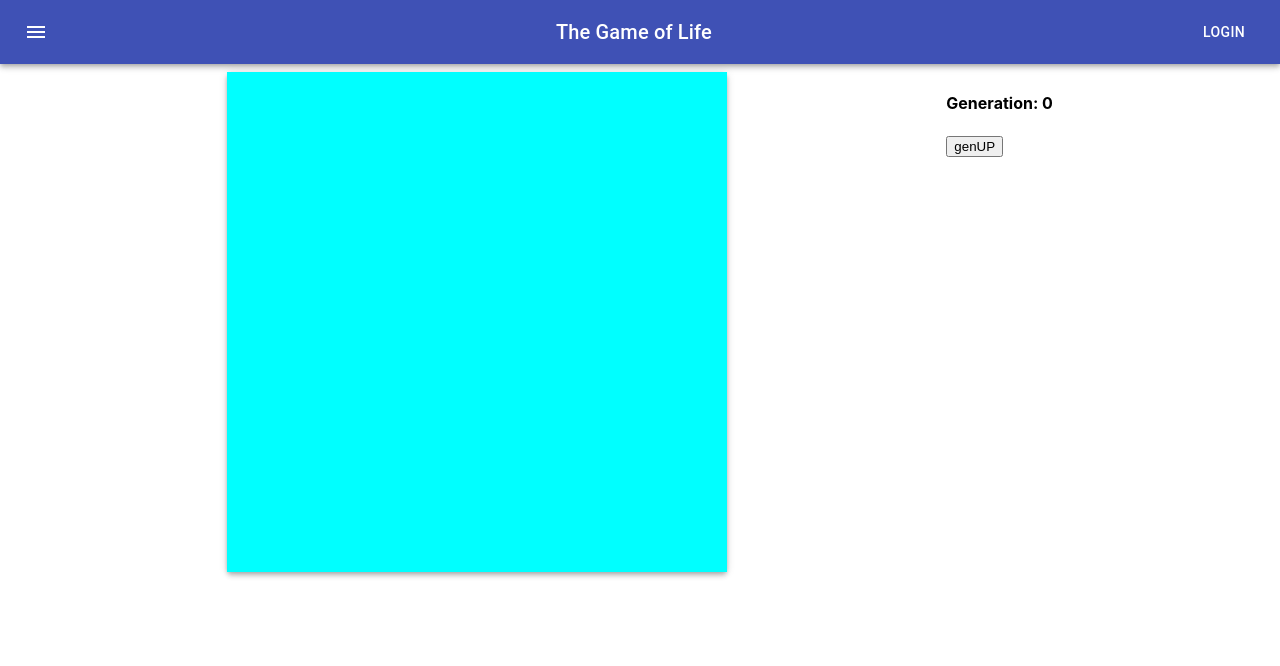
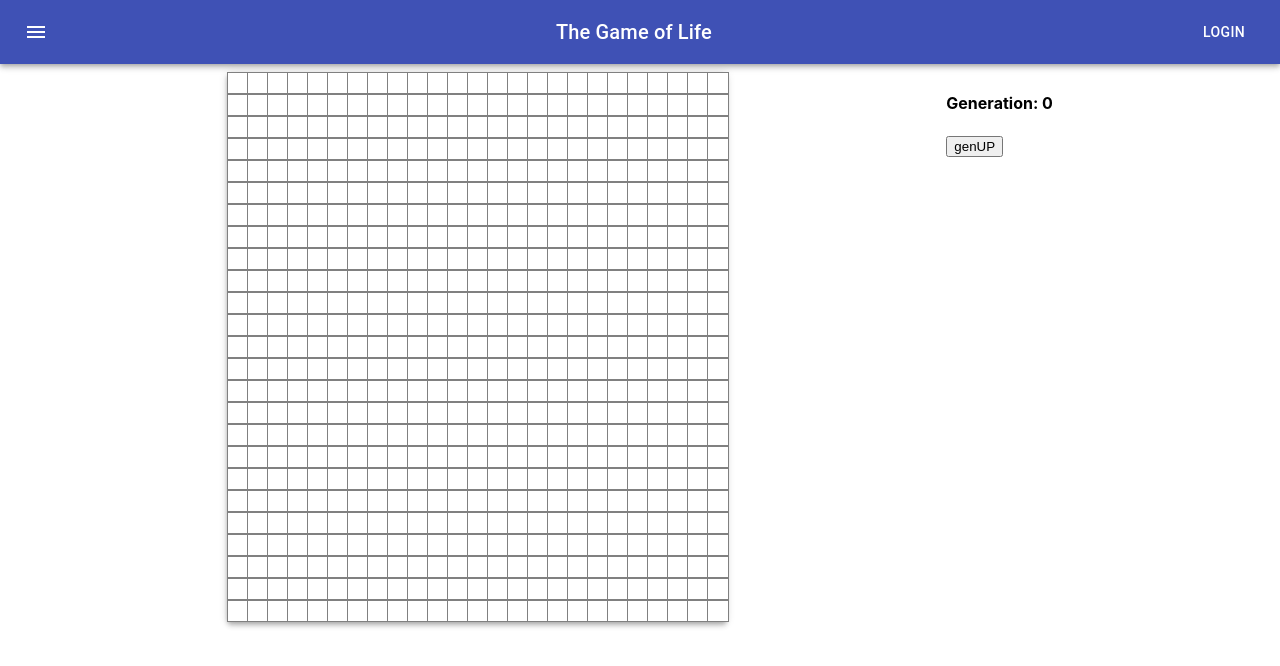
Before and after one commit to SyriiAdvent/game-of-life, a React (Create React App) app: page / in a window 1280 px wide. Shown: the top 666 px of the page. Built offline with nearby package versions, Linux system fonts and the light colour scheme.

Commit message:
Dummy component for each node logic

```diff
--- a/src/components/gameOfLife/Node.tsx
+++ b/src/components/gameOfLife/Node.tsx
@@ -1,12 +1,32 @@
 import React from 'react'
+import { Theme, createStyles, makeStyles } from "@material-ui/core/styles";
+import { BaseCSSProperties } from "@material-ui/core/styles/withStyles";
 
+interface StyleProps {
+  root: BaseCSSProperties,
+}
+
+const useStyles = makeStyles((theme: Theme) =>
+  createStyles({
+    node: {
+      display: 'flex',
+      width: '20px',
+      height: '20px',
+      backgroundColor: 'white',
+      border: 'solid grey 1px',
+
+      '&:hover': {
+        backgroundColor: '#27A9FF'
+      },
+    },
+  })
+);
 
 // How each grid Node will be represented
 const Node = () => {
+  const cls = useStyles();
   return (
-    <div style={{ width: '20px', height: '20px', backgroundColor: 'cyan' }}>
-
-    </div>
+    <div className={cls.node} />
   )
 }
 
```
